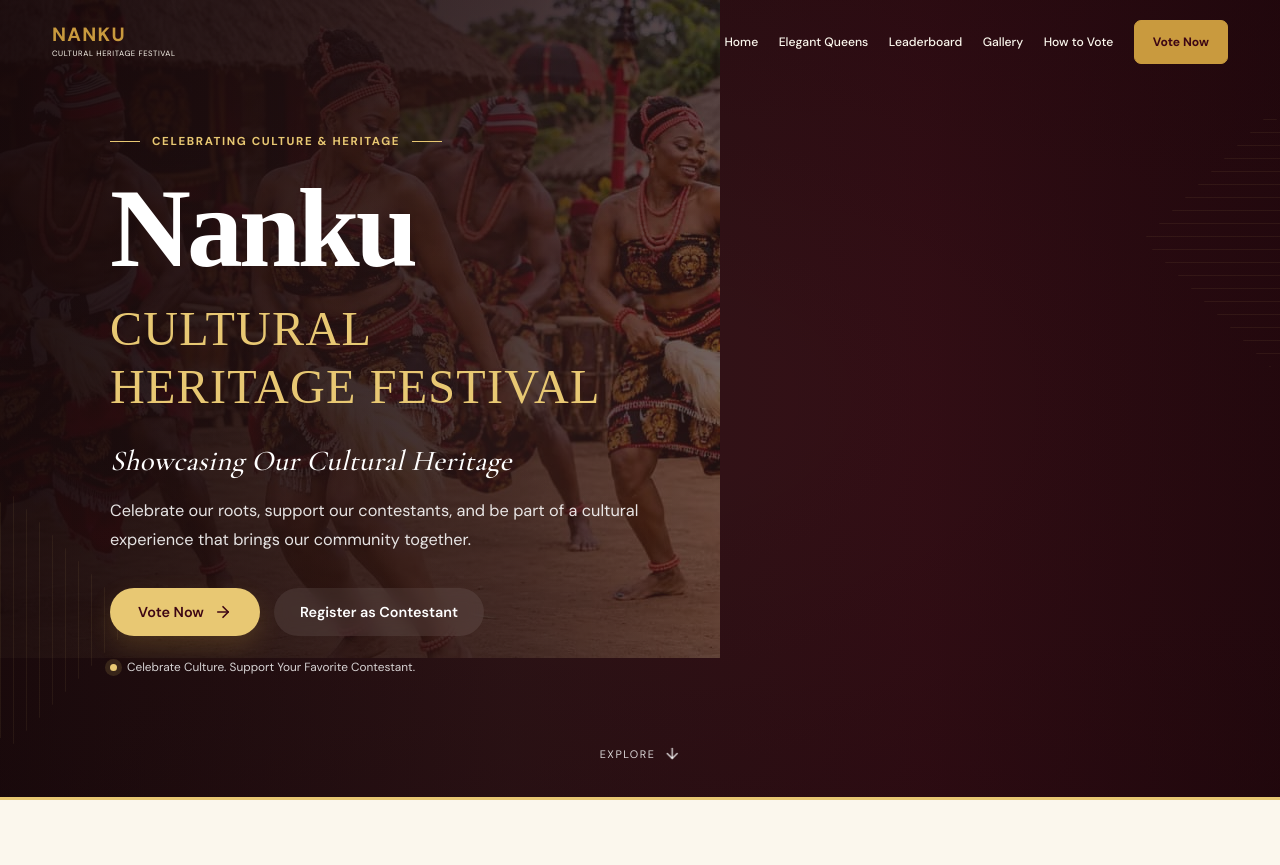
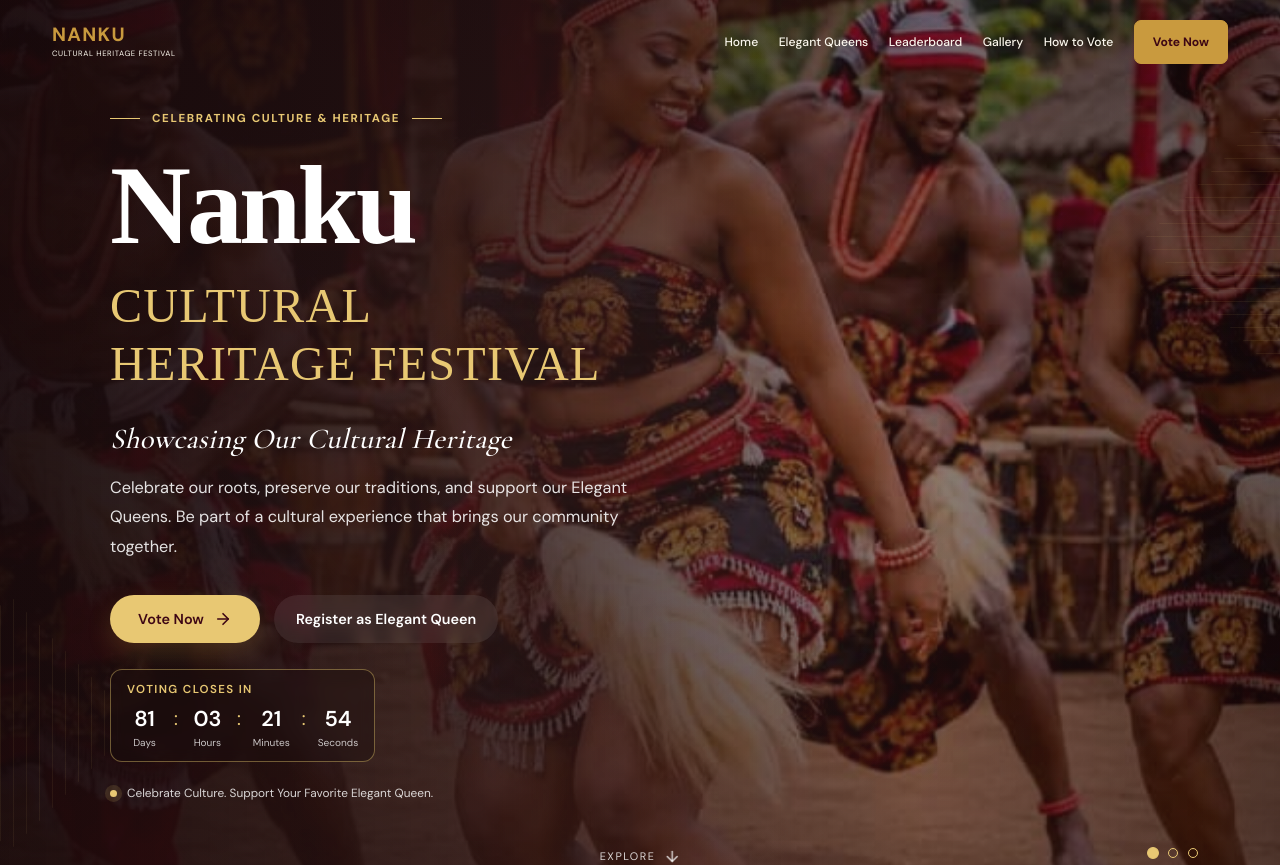
Before and after one commit to enochtechdigital-lang/nanku-festival, a React (Vite) app: page / in a window 1280 px wide. Shown: the top 865 px of the page. Built offline with nearby package versions, Linux system fonts and the light colour scheme.

Commit message:
Enhance Hero component with slideshow and countdown
Added a slideshow feature with automatic rotation and a countdown timer for voting. Updated the hero section to enhance user engagement and cultural representation.

```diff
--- a/src/components/Hero.jsx
+++ b/src/components/Hero.jsx
@@ -1,106 +1,392 @@
+import { useEffect, useState } from 'react';
 import { ArrowDown, ArrowRight } from 'lucide-react';
 import { Link } from 'react-router-dom';
 import './Hero.css';
 
+/*
+  IMPORTANT:
+  Replace this placeholder with the actual voting deadline.
+  The date must be in the future for the countdown to run.
+
+  Example format:
+  2026-12-31T23:59:59+01:00
+
+  The +01:00 offset represents Nigerian time.
+*/
+
+const VOTING_DEADLINE = '2026-12-31T23:59:59+01:00';
+
+const heroSlides = [
+  {
+    image: '/images/nanku festival.jpg',
+    alt: 'Cultural celebration at the Nanku Heritage Festival',
+    position: 'center',
+  },
+  {
+    image: '/images/igbo-cultural-dance.jpg',
+    alt: 'Traditional Igbo cultural dance',
+    position: 'center',
+  },
+  {
+    image: '/images/nanku-masquerade.jpg',
+    alt: 'Traditional masquerade celebrating Igbo heritage',
+    position: 'center',
+  },
+];
+
 function Hero() {
+  const [activeSlide, setActiveSlide] = useState(0);
+  const [failedImages, setFailedImages] = useState([]);
+  const [timeLeft, setTimeLeft] = useState(null);
+
+  /*
+    Automatically rotate the background images.
+    The slideshow stops advancing when reduced motion is preferred.
+  */
+
+  useEffect(() => {
+    const mediaQuery = window.matchMedia(
+      '(prefers-reduced-motion: reduce)'
+    );
+
+    if (mediaQuery.matches) {
+      return undefined;
+    }
+
+    const slideInterval = window.setInterval(() => {
+      setActiveSlide((current) => (current + 1) % heroSlides.length);
+    }, 7000);
+
+    return () => window.clearInterval(slideInterval);
+  }, []);
+
+  /*
+    Countdown timer.
+    Update the display every second until the voting deadline.
+  */
+
+  useEffect(() => {
+    const deadline = new Date(VOTING_DEADLINE).getTime();
+
+    if (Number.isNaN(deadline)) {
+      setTimeLeft({ status: 'invalid' });
+      return undefined;
+    }
+
+    const updateCountdown = () => {
+      const difference = deadline - Date.now();
+
+      if (difference <= 0) {
+        setTimeLeft({ status: 'ended' });
+        return;
+      }
+
+      const days = Math.floor(
+        difference / (1000 * 60 * 60 * 24)
+      );
+
+      const hours = Math.floor(
+        (difference / (1000 * 60 * 60)) % 24
+      );
+
+      const minutes = Math.floor(
+        (difference / (1000 * 60)) % 60
+      );
+
+      const seconds = Math.floor(
+        (difference / 1000) % 60
+      );
+
+      setTimeLeft({
+        status: 'active',
+        days,
+        hours,
+        minutes,
+        seconds,
+      });
+    };
+
+    updateCountdown();
+
+    const countdownInterval = window.setInterval(
+      updateCountdown,
+      1000
+    );
+
+    return () => window.clearInterval(countdownInterval);
+  }, []);
+
+  const handleImageError = (imagePath) => {
+    setFailedImages((current) =>
+      current.includes(imagePath)
+        ? current
+        : [...current, imagePath]
+    );
+  };
+
+  const visibleSlides = heroSlides.filter(
+    (slide) => !failedImages.includes(slide.image)
+  );
+
+  const activeImage = visibleSlides.length
+    ? visibleSlides[activeSlide % visibleSlides.length]
+    : null;
+
   return (
-    <section className="hero">
+    <section
+      className="hero"
+      aria-labelledby="hero-title"
+    >
+      {/* ================================================
+          CULTURAL BACKGROUND SLIDESHOW
+      ================================================= */}
 
-      {/* Background image */}
-      <div className="hero-background">
-        <img
-          src="/images/nanku festival.jpg"
-          alt="Cultural celebration"
-        />
+      <div
+        className="hero-background"
+        aria-hidden="true"
+      >
+        {heroSlides.map((slide, index) => (
+          <img
+            key={slide.image}
+            src={slide.image}
+            alt=""
+            className={[
+              'hero-slide',
+              index === activeSlide ? 'is-active' : '',
+              failedImages.includes(slide.image)
+                ? 'is-failed'
+                : '',
+            ]
+              .filter(Boolean)
+              .join(' ')}
+            style={{
+              objectPosition: slide.position,
+            }}
+            onError={() => handleImageError(slide.image)}
+            fetchPriority={index === 0 ? 'high' : 'auto'}
+          />
+        ))}
       </div>
 
-      {/* Cinematic overlays */}
-      <div className="hero-overlay"></div>
-      <div className="hero-vignette"></div>
+      {/* Dark overlays improve text readability */}
 
-      {/* Decorative cultural pattern */}
-      <div className="hero-pattern hero-pattern-left"></div>
-      <div className="hero-pattern hero-pattern-right"></div>
+      <div
+        className="hero-overlay"
+        aria-hidden="true"
+      />
+
+      <div
+        className="hero-vignette"
+        aria-hidden="true"
+      />
+
+      {/* Cultural decorations */}
+
+      <div
+        className="hero-pattern hero-pattern-left"
+        aria-hidden="true"
+      />
+
+      <div
+        className="hero-pattern hero-pattern-right"
+        aria-hidden="true"
+      />
+
+      {/* ================================================
+          MAIN HERO CONTENT
+      ================================================= */}
 
       <div className="container hero-container">
-
         <div className="hero-content">
 
-          {/* Eyebrow */}
           <div className="hero-eyebrow">
-            <span className="eyebrow-line"></span>
+            <span className="eyebrow-line" />
 
-            <span>Celebrating Culture & Heritage</span>
+            <span>Celebrating Culture &amp; Heritage</span>
 
-            <span className="eyebrow-line"></span>
+            <span className="eyebrow-line" />
           </div>
 
-          {/* Main heading */}
-          <h1>
+          <h1 id="hero-title">
             Nanku
             <span>Cultural Heritage Festival</span>
           </h1>
 
-          {/* Motto */}
           <p className="hero-motto">
             Showcasing Our Cultural Heritage
           </p>
 
-          {/* Description */}
           <p className="hero-description">
-            Celebrate our roots, support our contestants,
-            and be part of a cultural experience that brings
-            our community together.
+            Celebrate our roots, preserve our traditions,
+            and support our Elegant Queens. Be part of a
+            cultural experience that brings our community
+            together.
           </p>
 
-          {/* CTA buttons */}
+          {/* Primary actions */}
+
           <div className="hero-actions">
 
             <Link
               to="/vote"
               className="btn btn-gold hero-primary-btn"
             >
-              Vote Now
-              <ArrowRight size={18} strokeWidth={2.2} />
+              <span>Vote Now</span>
+
+              <ArrowRight
+                size={18}
+                strokeWidth={2.2}
+                aria-hidden="true"
+              />
             </Link>
 
             <Link
               to="/register"
               className="btn hero-secondary-btn"
             >
-              Register as Contestant
+              Register as Elegant Queen
             </Link>
 
           </div>
 
+          {/* ============================================
+              VOTING COUNTDOWN
+          ============================================ */}
+
+          <div
+            className="hero-countdown"
+            aria-label="Voting countdown"
+          >
+            <p className="countdown-label">
+              {timeLeft?.status === 'ended'
+                ? 'Voting period has ended'
+                : 'Voting closes in'}
+            </p>
+
+            {timeLeft?.status === 'active' && (
+              <div
+                className="countdown-values"
+                aria-live="off"
+              >
+                <div className="countdown-unit">
+                  <span>{timeLeft.days}</span>
+                  <small>Days</small>
+                </div>
+
+                <span className="countdown-separator">:</span>
+
+                <div className="countdown-unit">
+                  <span>
+                    {String(timeLeft.hours).padStart(2, '0')}
+                  </span>
+                  <small>Hours</small>
+                </div>
+
+                <span className="countdown-separator">:</span>
+
+                <div className="countdown-unit">
+                  <span>
+                    {String(timeLeft.minutes).padStart(2, '0')}
+                  </span>
+                  <small>Minutes</small>
+                </div>
+
+                <span className="countdown-separator">:</span>
+
+                <div className="countdown-unit">
+                  <span>
+                    {String(timeLeft.seconds).padStart(2, '0')}
+                  </span>
+                  <small>Seconds</small>
+                </div>
+              </div>
+            )}
+
+            {timeLeft?.status === 'invalid' && (
+              <p className="countdown-message">
+                Voting deadline has not been configured.
+              </p>
+            )}
+
+            {timeLeft?.status === 'ended' && (
+              <p className="countdown-message">
+                Thank you for celebrating Nanku heritage.
+              </p>
+            )}
+          </div>
+
           {/* Trust message */}
+
           <div className="hero-trust">
-            <span className="trust-dot"></span>
+            <span
+              className="trust-dot"
+              aria-hidden="true"
+            />
 
             <span>
-              Celebrate Culture. Support Your Favorite Contestant.
+              Celebrate Culture. Support Your Favorite Elegant Queen.
             </span>
           </div>
 
         </div>
 
+        {/* ================================================
+            SLIDESHOW CONTROLS
+        ================================================= */}
+
+        {visibleSlides.length > 1 && (
+          <div
+            className="hero-slide-controls"
+            aria-label="Cultural slideshow controls"
+          >
+            {visibleSlides.map((slide, index) => (
+              <button
+                key={slide.image}
+                type="button"
+                className={[
+                  'hero-slide-dot',
+                  activeImage?.image === slide.image
+                    ? 'is-active'
+                    : '',
+                ]
+                  .filter(Boolean)
+                  .join(' ')}
+                aria-label={`Show image ${index + 1}`}
+                aria-pressed={activeImage?.image === slide.image}
+                onClick={() => {
+                  const originalIndex = heroSlides.findIndex(
+                    (item) => item.image === slide.image
+                  );
+
+                  setActiveSlide(originalIndex);
+                }}
+              />
+            ))}
+          </div>
+        )}
+
         {/* Scroll indicator */}
+
         <a
           href="#about-festival"
           className="hero-scroll"
-          aria-label="Scroll to festival introduction"
+          aria-label="Explore the festival introduction"
         >
           <span>Explore</span>
 
-          <ArrowDown size={17} />
-
+          <ArrowDown
+            size={17}
+            aria-hidden="true"
+          />
         </a>
-
       </div>
 
-      {/* Bottom gold line */}
-      <div className="hero-bottom-line"></div>
+      {/* Decorative bottom line */}
 
+      <div
+        className="hero-bottom-line"
+        aria-hidden="true"
+      />
     </section>
   );
 }
```
